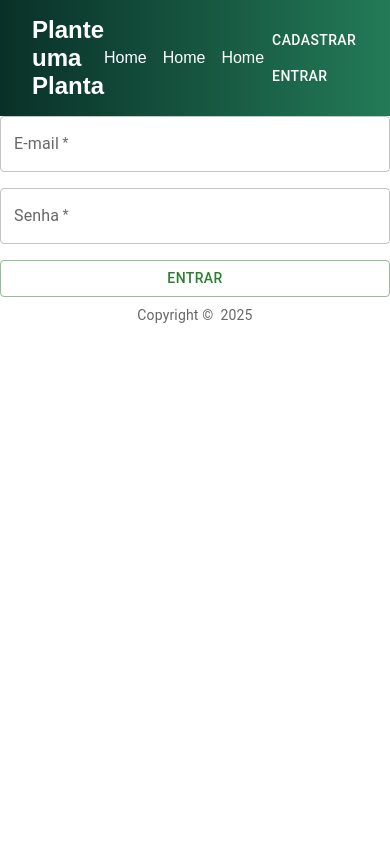
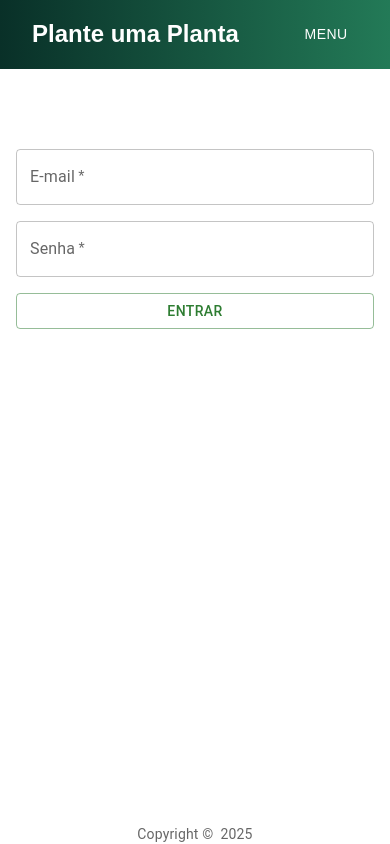
Before and after one commit to ClecioLira/Projeto_PUP, a Next.js app in the folder frontend/: page /login in a window 390 px wide. Built offline with nearby package versions, Linux system fonts and the light colour scheme.

Commit message:
feat: criando navbar responsiva

```diff
--- a/frontend/src/app/(PAGES)/login/_Login.scss
+++ b/frontend/src/app/(PAGES)/login/_Login.scss
@@ -1,3 +1,8 @@
 .login {
-    max-width: 500px;
+    display: flex;
+    flex-direction: column;
+    gap: 1rem;
+    width: 100%;
+    margin-top: 5rem;
+    padding: 0 1rem;
 }
--- a/frontend/src/app/(PAGES)/login/page.tsx
+++ b/frontend/src/app/(PAGES)/login/page.tsx
@@ -2,16 +2,19 @@ import { Button, TextField } from "@mui/material";
 
 export default function Login() {
   return (
-    <section className="login">
-      <form className="container">
-        <TextField required id="outlined" label="E-mail" />
+    <section className="container">
+      <form className="login">
+        <TextField required id="outlined" label="E-mail" color="success"/>
+
         <TextField
+          required
           id="outlined-password-input"
           label="Senha"
           type="password"
           autoComplete="current-password"
-          required
+          color="success"
         />
+
         <Button
           type="submit"
           className="btn-enter"
--- a/frontend/src/components/Footer/_Footer.scss
+++ b/frontend/src/components/Footer/_Footer.scss
@@ -2,4 +2,7 @@ footer {
     display: flex;
     justify-content: center;
     align-items: center;
+    position: absolute;
+    bottom:0%;
+    width: 100%;
 }
--- a/frontend/src/components/Navbar/Navbar.tsx
+++ b/frontend/src/components/Navbar/Navbar.tsx
@@ -1,22 +1,68 @@
+"use client";
+
+import * as React from "react";
+import Box from "@mui/material/Box";
+import Drawer from "@mui/material/Drawer";
+import List from "@mui/material/List";
+import ListItem from "@mui/material/ListItem";
+import ListItemButton from "@mui/material/ListItemButton";
+import ListItemText from "@mui/material/ListItemText";
 import { Button } from "@mui/material";
 import Link from "next/link";
+import { useState } from "react";
 
 export default function Navbar() {
+  const [open, setOpen] = useState(false);
+  const toggleDrawer = (newOpen: boolean) => () => {
+    setOpen(newOpen);
+  };
+
+  const DrawerList = (
+    <Box sx={{ width: 250 }} role="presentation" onClick={toggleDrawer(false)}>
+      <List>
+        <ListItem disablePadding>
+          <ListItemButton>
+            <div className="drawer-list">
+              <Link href="/">
+                <ListItemText primary="Início" />
+              </Link>
+
+              <ListItemText primary="Cadastrar" />
+
+              <Link href="/login">
+                <ListItemText primary="Entrar" />
+              </Link>
+            </div>
+          </ListItemButton>
+        </ListItem>
+      </List>
+    </Box>
+  );
+
   return (
     <nav>
       <h2>Plante uma Planta</h2>
-      <ul>
-        <Link href="#">Home</Link>
-        <Link href="#">Home</Link>
-        <Link href="#">Home</Link>
+
+      <ul className="list">
+        <Link href="/">Início</Link>
       </ul>
-      <div>
+
+      <div className="btns">
         <Button className="btn">Cadastrar</Button>
 
         <Link href="/login">
           <Button className="btn">Entrar</Button>
         </Link>
       </div>
+
+      <div className="drawer">
+        <Button onClick={toggleDrawer(true)}>
+          <span>Menu</span>
+        </Button>
+        <Drawer open={open} anchor="right" onClose={toggleDrawer(false)}>
+          {DrawerList}
+        </Drawer>
+      </div>
     </nav>
   );
 }
--- a/frontend/src/components/Navbar/_Navbar.scss
+++ b/frontend/src/components/Navbar/_Navbar.scss
@@ -7,13 +7,13 @@ nav {
     color: #fff;
 }
 
-nav ul {
+nav .list {
     display: flex;
     list-style: none;
     gap: 1rem;
 }
 
-nav ul a {
+nav .list a {
     text-decoration: none;
     color: #fff;
     &:hover {
@@ -21,12 +21,42 @@ nav ul a {
     }
 }
 
-nav .btn {
+nav .btns .btn {
     background-color: transparent;
     border: none;
     color: #fff;
     cursor: pointer;
     &:hover {
-        background-color: #fff;
+        background-color: #093028;
     }
 }
+
+nav .drawer {
+    display: none;
+}
+
+nav .drawer span {
+    color: white;
+}
+
+.drawer-list {
+    display: flex;
+    flex-direction: column;
+    gap: 1rem;
+}
+.drawer-list a {
+    color: black;
+    text-decoration: none;
+}
+
+@media (max-width: 500px) {
+    nav .list {
+        display: none;
+    }
+    nav .btns {
+        display: none;
+    }
+    nav .drawer {
+        display: block;
+    }
+}
--- a/frontend/src/styles/scss/index.css
+++ b/frontend/src/styles/scss/index.css
@@ -7,38 +7,76 @@ nav {
   color: #fff;
 }
 
-nav ul {
+nav .list {
   display: flex;
   list-style: none;
   gap: 1rem;
 }
 
-nav ul a {
+nav .list a {
   text-decoration: none;
   color: #fff;
 }
-nav ul a:hover {
+nav .list a:hover {
   text-decoration: underline;
 }
 
-nav .btn {
+nav .btns .btn {
   background-color: transparent;
   border: none;
   color: #fff;
   cursor: pointer;
 }
-nav .btn:hover {
-  background-color: #fff;
+nav .btns .btn:hover {
+  background-color: #093028;
 }
 
+nav .drawer {
+  display: none;
+}
+
+nav .drawer span {
+  color: white;
+}
+
+.drawer-list {
+  display: flex;
+  flex-direction: column;
+  gap: 1rem;
+}
+
+.drawer-list a {
+  color: black;
+  text-decoration: none;
+}
+
+@media (max-width: 500px) {
+  nav .list {
+    display: none;
+  }
+  nav .btns {
+    display: none;
+  }
+  nav .drawer {
+    display: block;
+  }
+}
 footer {
   display: flex;
   justify-content: center;
   align-items: center;
+  position: absolute;
+  bottom: 0%;
+  width: 100%;
 }
 
 .login {
-  max-width: 500px;
+  display: flex;
+  flex-direction: column;
+  gap: 1rem;
+  width: 100%;
+  margin-top: 5rem;
+  padding: 0 1rem;
 }
 
 * {
@@ -51,6 +89,8 @@ footer {
 .container {
   display: flex;
   flex-direction: column;
-  gap: 1rem;
-  max-width: 400px;
+  align-items: center;
+  justify-content: center;
+  max-width: 600px;
+  margin: 0 auto;
 }/*# sourceMappingURL=index.css.map */
--- a/frontend/src/styles/scss/index.scss
+++ b/frontend/src/styles/scss/index.scss
@@ -15,6 +15,8 @@ $secondary-color: #237a57;
 .container {
     display: flex;
     flex-direction: column;
-    gap: 1rem;
-    max-width: 400px;
+    align-items: center;
+    justify-content: center;
+    max-width: 600px;
+    margin: 0 auto;
 }
```
Also changed, not shown: 1 other file (tests, documents, lock files or other folders).
